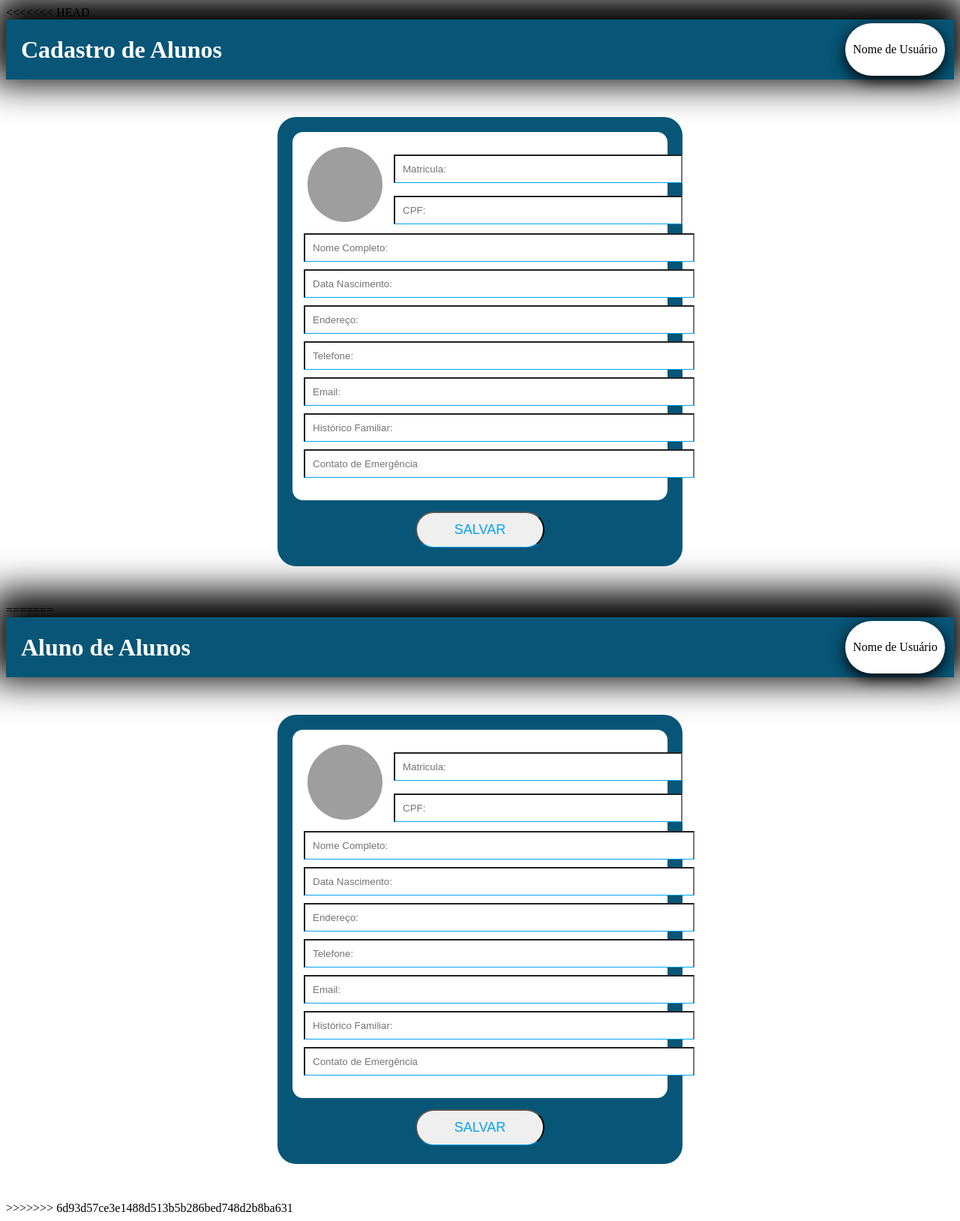
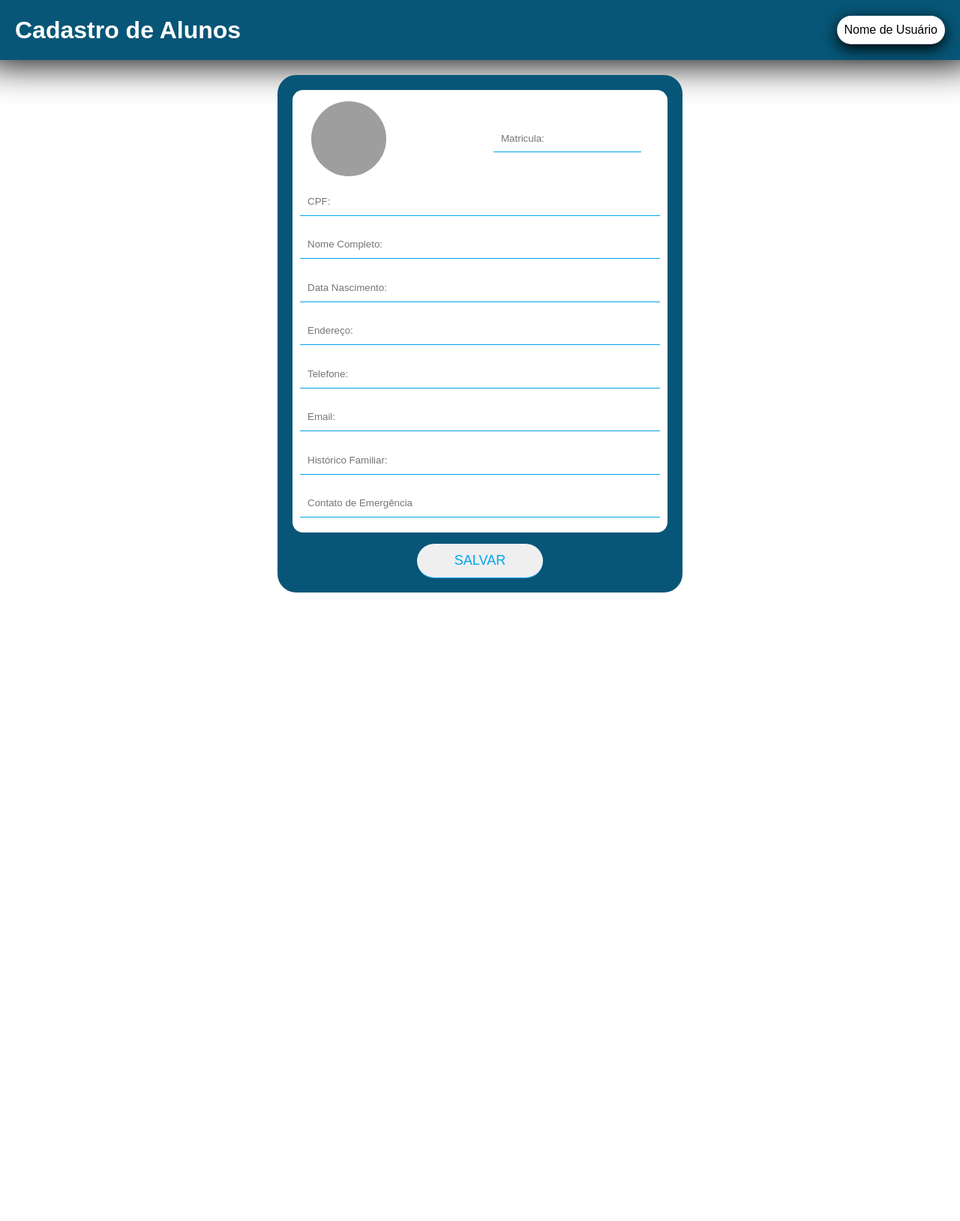
Before and after one commit to Jose-Edston/Projeto_Registro_de_Alunos_Ads, a Django app: page /cadastro/alunos/ in a window 1280 px wide. Shown: the whole page at 75% size. After the commit the page ends 790 px from the top, so only its background shows below. Run offline with Django 4.2, Linux system fonts and the light colour scheme; a user stored in the database is signed in; grey boxes are pictures that could not be loaded.

Commit message:
cadastro usuario correcoes

```diff
--- a/accounts/urls.py
+++ b/accounts/urls.py
@@ -2,6 +2,7 @@ from django.urls import path
 from . import views
 
 urlpatterns = [
+    path('', views.user_login, name='login'),
     path('login/', views.user_login, name='login'),
     path('logout/', views.logout, name='logout'),
 
--- a/cadastro/templates/pages/cadastro.html
+++ b/cadastro/templates/pages/cadastro.html
@@ -1,4 +1,3 @@
-<<<<<<< HEAD
 {% load static %}
 <!DOCTYPE html>
 <html lang="pt-br">
@@ -8,7 +7,7 @@
     <meta name="viewport" content="width=device-width, initial-scale=1.0">
     <link rel="stylesheet" href="Cadastro.css">
     <title>Cadastro de Alunos</title>
-    <link rel="stylesheet" href="{% static 'style.css' %}">
+    <link rel="stylesheet" href="{% static 'cadastro.css' %}">
     <link rel="stylesheet" href="https://cdnjs.cloudflare.com/ajax/libs/font-awesome/6.4.0/css/all.min.css" integrity="sha512-iecdLmaskl7CVkqkXNQ/ZH/XLlvWZOJyj7Yy7tcenmpD1ypASozpmT/E0iPtmFIB46ZmdtAc9eNBvH0H/ZpiBw==" crossorigin="anonymous" referrerpolicy="no-referrer" />
 </head>
 <body>
@@ -22,67 +21,28 @@
     <main>
         <form class="fundo-form">
             <div class="list-form">
-            <img src="C:\Users\cofni\OneDrive\Área de Trabalho\Eli\HTML\56r2jwt7nrv61.webp" class="imagem" >
-            <input type="text" placeholder="Matricula:" size="43" style="position: absolute;top: 25px;">
-            <input type="text" placeholder="CPF:" size="43" style="position: absolute;top: 80px;">
-            <input type="text" placeholder="Nome Completo:" size="60">
-            <input type="text" placeholder="Data Nascimento:" size="60">
-            <input type="text" placeholder="Endereço:" size="60">
-            <input type="tel" placeholder="Telefone:" size="60">
-            <input type="email" placeholder="Email:" size="60">
-            <input type="text" placeholder="Histórico Familiar:" size="60">
-            <input type="tel" placeholder="Contato de Emergência" size="60" style="margin-bottom: 20px;">
-        </div>
+                <div class="img_and_matricula">
+                    <img src="https://3.bp.blogspot.com/-sbRzWXGOtUg/VKyLqYyurJI/AAAAAAAAAAM/wGbmdFErwz4/s1600/site_em_construcao.jpg" class="imagem" >
+                    <input type="text" placeholder="Matricula:">
+                </div>
+                <div class="form-container">
+                    <input type="text" placeholder="CPF:">
+                    <input type="text" placeholder="Nome Completo:">
+                    <input type="text" placeholder="Data Nascimento:">
+                    <input type="text" placeholder="Endereço:">
+                    <input type="tel" placeholder="Telefone:">
+                    <input type="email" placeholder="Email:">
+                    <input type="text" placeholder="Histórico Familiar:">
+                    <input type="tel" placeholder="Contato de Emergência">
+                </div>
+            </div>
 
-        <div class="button">
-        <input type="submit" value="SALVAR" class="button-format">
-        </div>
+            <div class="button">
+                <input type="submit" value="SALVAR" class="button-format">
+            </div>
 
         </form>
     </main>
 
 </body>
-=======
-{% load static %}
-<!DOCTYPE html>
-<html lang="pt-br">
-<head>
-    <meta charset="UTF-8">
-    <meta http-equiv="X-UA-Compatible" content="IE=edge">
-    <meta name="viewport" content="width=device-width, initial-scale=1.0">
-    <link rel="stylesheet"  href="{% static 'cadastro.css' %}">
-    <title>Aluno de Alunos</title>
-</head>
-<body>
-    <header class="faixada">
-         <h1 class="title-pag">Aluno de Alunos</h1>
-         <div class="icon-usu">
-         <p>Nome de Usuário</p>
-         </div>
-    </header>
-
-    <main>
-        <form class="fundo-form">
-            <div class="list-form">
-            <img src="C:\Users\cofni\OneDrive\Área de Trabalho\Eli\HTML\56r2jwt7nrv61.webp" class="imagem" > <!-- TODO -->
-            <input type="text" placeholder="Matricula:" size="43" style="position: absolute;top: 25px;">
-            <input type="text" placeholder="CPF:" size="43" style="position: absolute;top: 80px;">
-            <input type="text" placeholder="Nome Completo:" size="60">
-            <input type="text" placeholder="Data Nascimento:" size="60">
-            <input type="text" placeholder="Endereço:" size="60">
-            <input type="tel" placeholder="Telefone:" size="60">
-            <input type="email" placeholder="Email:" size="60">
-            <input type="text" placeholder="Histórico Familiar:" size="60">
-            <input type="tel" placeholder="Contato de Emergência" size="60" style="margin-bottom: 20px;">
-        </div>
-
-        <div class="button">
-        <input type="submit" value="SALVAR" class="button-format">
-        </div>
-
-        </form>
-    </main>
-
-</body>
->>>>>>> 6d93d57ce3e1488d513b5b286bed748d2b8ba631
 </html>
--- a/cadastro/urls.py
+++ b/cadastro/urls.py
@@ -1,9 +1,10 @@
-from django.urls import path
+from django.urls import path, include
 from django.conf import settings
 from . import views
 
 urlpatterns = [
     #ALUNOS
+    path('accounts/', include('accounts.urls')),
     path('alunos/', views.ViewAluno.ver_todos_alunos, name='home'),
     path('pesquisa-alunos/', views.ViewAluno.pesquisar_aluno, name='busca'),
     path('detalhes/<int:id>', views.ViewAluno.pesquisar_aluno, name='detalhes'),
--- a/templates/static/cadastro.css
+++ b/templates/static/cadastro.css
@@ -1,4 +1,3 @@
-<<<<<<< HEAD
 *{
     border: 0px;
     margin: 0px;
@@ -34,17 +33,44 @@ main{
 }
 .fundo-form{
     position: relative;
-    margin: 50px;
+    margin: 20px;
     border: solid 20px #075677;
     border-radius: 25px;
     width: 500px;
+    height: 650px;
     background: #075677;
 }
 
 .list-form{
-        border-radius: 14px;
-        background: #ffffff;
-        padding: 10px;
+    border-radius: 14px;
+    background: #ffffff;
+    padding: 5px;
+    height: 580px;
+}
+
+.img_and_matricula{
+    display: flex;
+    justify-content: space-between;
+    align-items: center;
+}
+
+.form-container {
+    display: flex;
+    flex-direction: column;
+    height: 450px;
+    gap: 10px;
+}
+
+.form-container > input {
+    flex: 1;
+}
+
+.img_and_matricula > img {
+    margin-left: 10px;
+}
+
+.img_and_matricula > input {
+    margin-right: 30px;
 }
 
 .imagem{
@@ -73,79 +99,3 @@ input{
     border-bottom: solid 1px #04a2f0;
     margin: 5px;
 }
-=======
-*{
-    border: 0px;
-    margin: 0px;
-    font-family: Arial, Helvetica, sans-serif;
-}
-
-.faixada{
-    display: flex;
-    align-items: center;
-    width: auto;
-    height: 80px;
-    background-color: #075677;
-    box-shadow: 0px -15px 50px 20px;
-}
-
-.title-pag{
-    color: #ffffff;
-    padding: 20px;
-}
-
-.icon-usu{
-    position: absolute;
-    right: 20px;
-    background: #ffffff;
-    padding: 10px;
-    border-radius: 40px;
-    box-shadow: 0px 6px 20px;
-}
-
-main{
-    display: flex;
-    justify-content: center;
-}
-.fundo-form{
-    position: relative;
-    margin: 50px;
-    border: solid 20px #075677;
-    border-radius: 25px;
-    width: 500px;
-    background: #075677;
-}
-
-.list-form{
-        border-radius: 14px;
-        background: #ffffff;
-        padding: 10px;
-}
-
-.imagem{
-    background: #ffffff;
-    width: 100px;
-    height: 100px;
-    padding: 10px;
-    border-radius: 50%;
-
-}
-
-.button{
-    text-align: center;
-    margin-top: 10px;
-}
-
-.button-format{
-    border-radius: 30px;
-    font-size: 18px;
-    padding: 12px 50px;
-    color: #04a2f0;
-}
-
-input{
-    padding: 10px;
-    border-bottom: solid 1px #04a2f0;
-    margin: 5px;
-}
->>>>>>> 6d93d57ce3e1488d513b5b286bed748d2b8ba631
```
Also changed, not shown: db.sqlite3.
